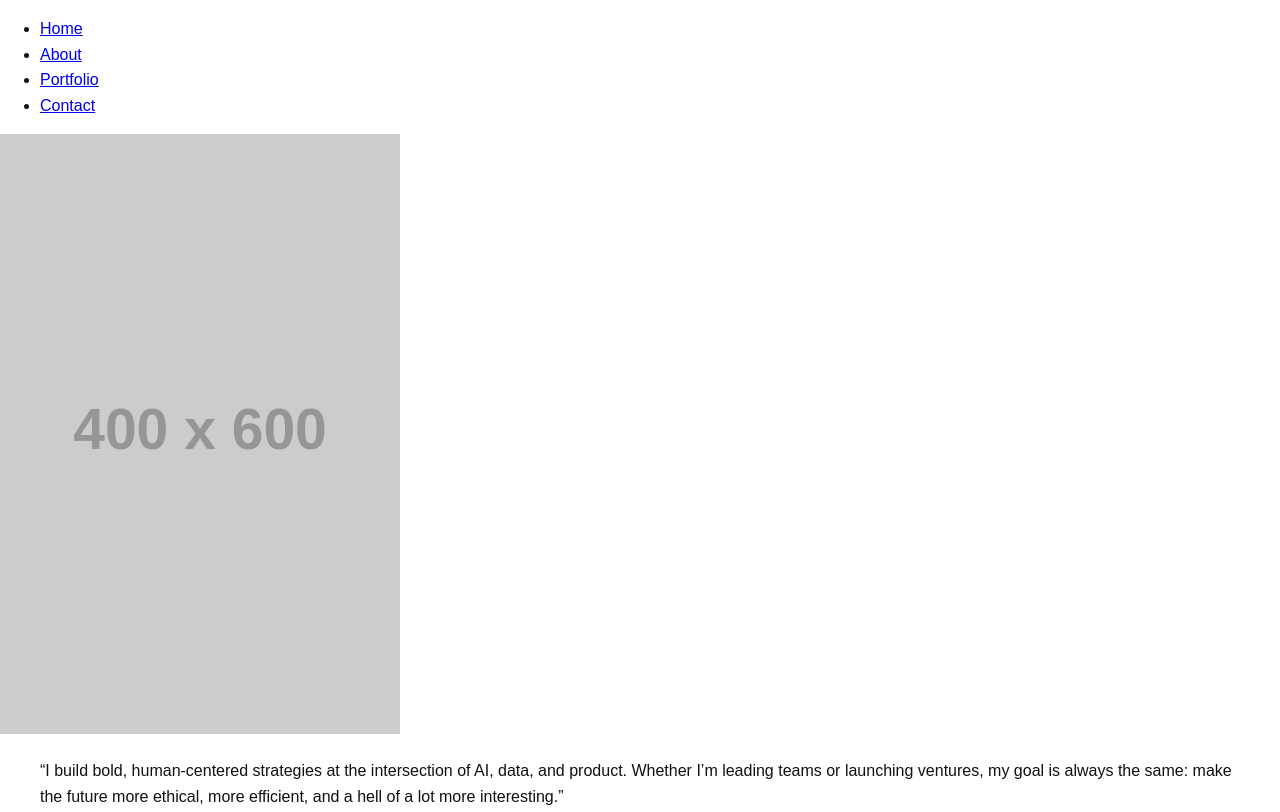
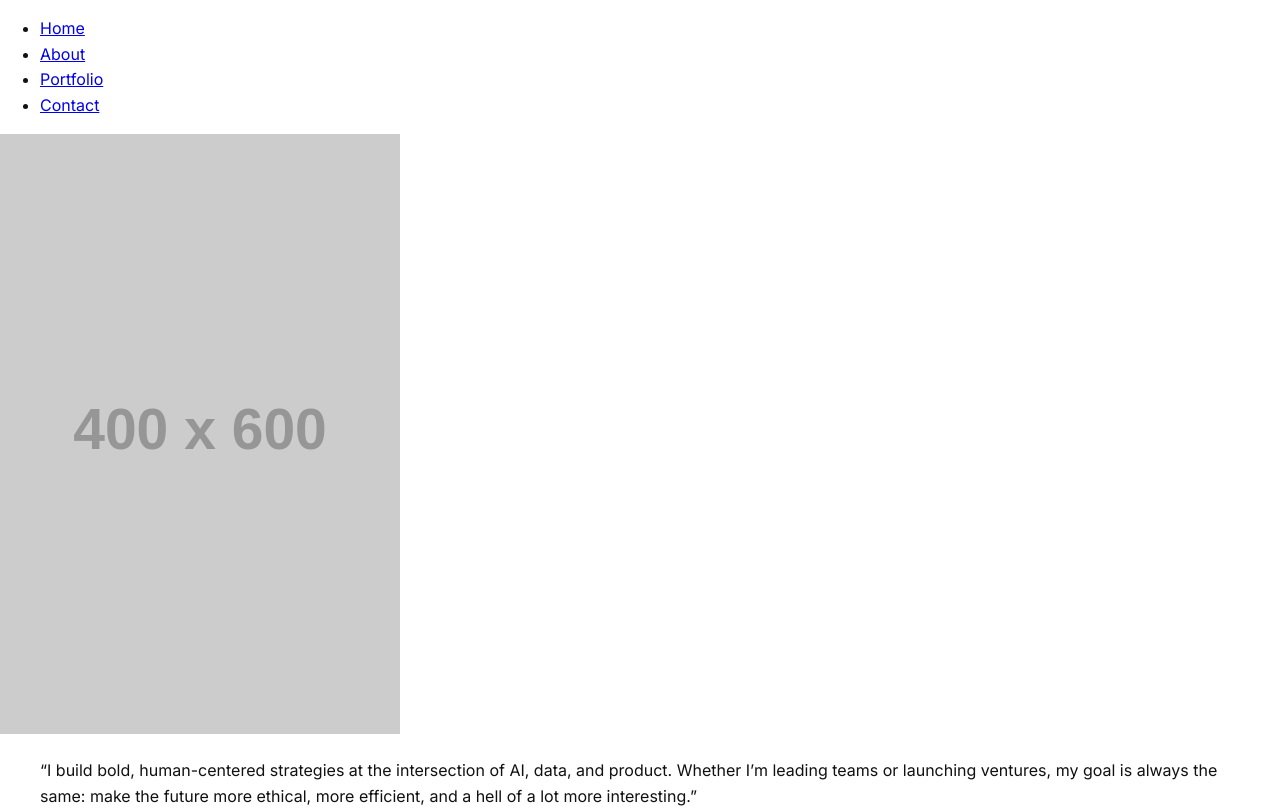
Before and after one commit to cmealo/personal-website, a plain HTML site: page index.html in a window 1280 px wide. Shown: the top 812 px of the page. Drawn offline with Linux system fonts and the light colour scheme; placeholder pictures from the web are drawn by us.

Commit message:
added google fonts and display grid base

```diff
--- a/css/styles.css
+++ b/css/styles.css
@@ -1,6 +1,6 @@
 body {
   margin: 0;
-  font-family: sans-serif;
+  font-family: inter, sans-serif;
   line-height: 1.6;
   background-color: #fff;
   color: #111;
@@ -10,5 +10,5 @@ body {
 #about,
 #contact,
 #portfolio {
-  /* display: grid; */
+  display: grid;
 }
```
